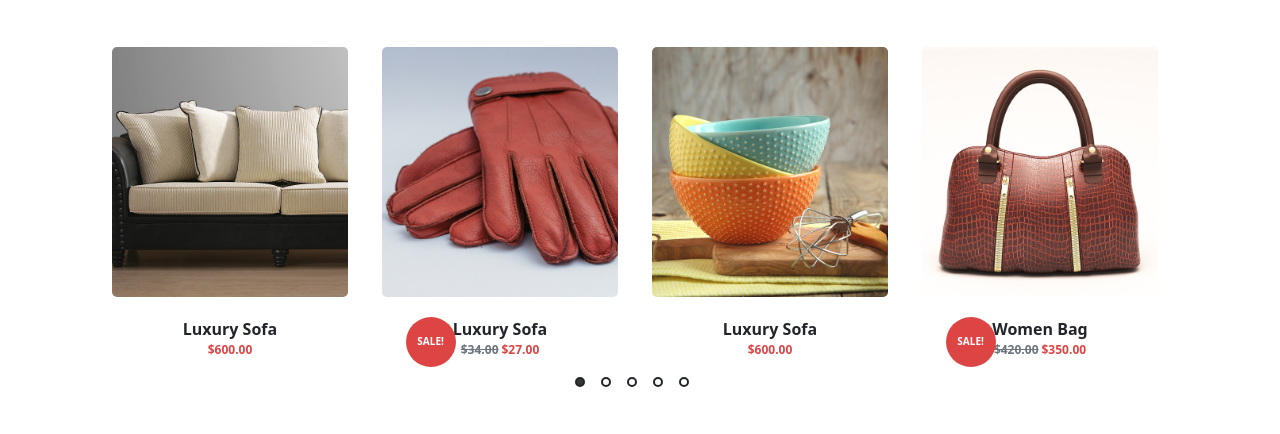
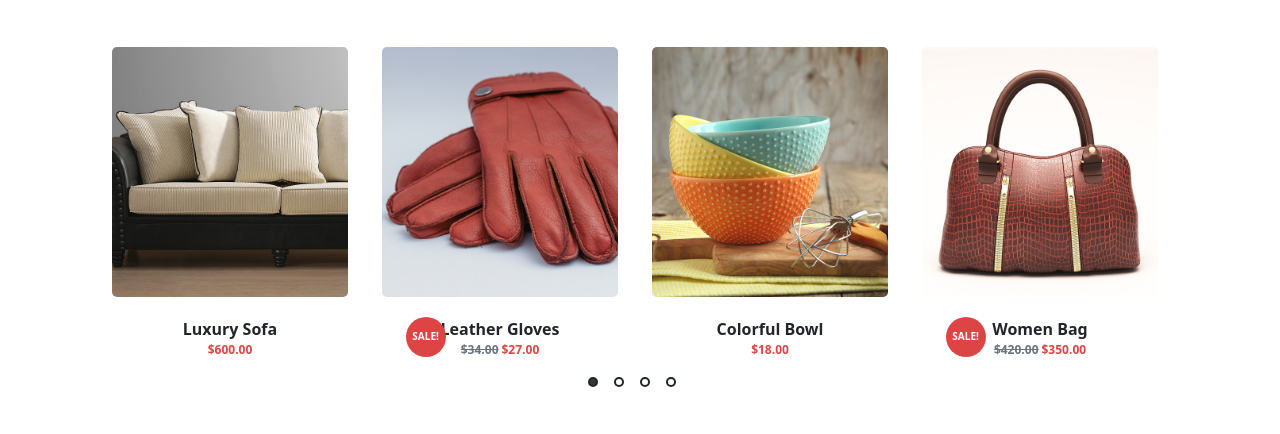
Before and after one commit to N-Georges/Projet-JS---Emporium, a website: page index.html in a window 1280 px wide. Both pictures are taken after a click on the element 580 px from the left and 3267 px from the top of the page. Shown: the part 2886-3320 px from the top of the page. Drawn offline with nearby package versions, Linux system fonts and the light colour scheme.

Commit message:
carrousel finaliser mais manque effet smooth au scroll

```diff
--- a/index.html
+++ b/index.html
@@ -94,7 +94,7 @@
                         </div>
                         <div class="content">
                             <div class="sale">SALE!</div>
-                            <span>Luxury Sofa</span>
+                            <span>Leather Gloves</span>
                             <span>
                                 <span class="ancienPrix">$34.00</span>$27.00
                             </span>
@@ -108,8 +108,8 @@
                             </div>
                         </div>
                         <div class="content">
-                            <span>Luxury Sofa</span>
-                            <span>$600.00</span>
+                            <span>Colorful Bowl</span>
+                            <span>$18.00</span>
                         </div>
                     </div>
                 </div>
@@ -221,7 +221,7 @@
                         <div class="gloves setup"></div>
                         <div class="content">
                             <div class="sale">SALE!</div>
-                            <span>Luxury Sofa</span>
+                            <span>Leather Gloves</span>
                             <span>
                                 <span class="ancienPrix">$34.00</span>$27.00
                             </span>
@@ -230,8 +230,8 @@
                     <div class="cardBowl card col-4 active">
                         <div class="bowl setup"></div>
                         <div class="content">
-                            <span>Luxury Sofa</span>
-                            <span>$600.00</span>
+                            <span>Colorful Bowl</span>
+                            <span>$18.00</span>
                         </div>
                     </div>
                     <div class="cardBag card col-4 active">
@@ -266,11 +266,10 @@
                         </div>
                     </div>
                     <div class="dots">
-                        <span data-clic="1" class="dot active me-3"></span>
-                        <span data-clic="2" class="dot me-3"></span>
-                        <span data-clic="3" class="dot me-3"></span>
-                        <span data-clic="4" class="dot me-3"></span>
-                        <span data-clic="5" class="dot me-3"></span>
+                        <span class="dot active me-3"></span>
+                        <span class="dot me-3"></span>
+                        <span class="dot me-3"></span>
+                        <span class="dot me-3"></span>
                     </div>
                 </div>
             </div>
--- a/public/js/main.js
+++ b/public/js/main.js
@@ -16,24 +16,81 @@ window.addEventListener("scroll", () => {
 })
 
 // caroussel
-let dots = document.querySelectorAll('.dot')
+let dots = Array.from(document.querySelectorAll('.dot'))
+let one = dots[0]
+let two = dots[1]
+let three = dots[2]
+let four = dots[3]
 let slides = Array.from(document.querySelectorAll('.carrousel .card'))
-const SetActive = (i) => {
-    for (slide of slides)
-    if (i == 1) {
-        slide.classList.remove('active')[0];
-        slides[i].classList.add('active')[4];
-    }
-    for(dot of dots)
-    dot.classList.remove('active');
-    dots[i].classList.add('active');
-    console.log(slide)[0];
-    // slides[i].classList.add('active');
-    // ajout de la class active sur les indicateur quand il sont selectionner
-}
-for (let j = 0; j<dots.length; j++){
-    dots[j].addEventListener('click', () => {
-        SetActive(j);
+let lSofa = slides[0]
+let gloves = slides[1]
+let bowl = slides[2]
+let bag = slides[3]
+let tshirt = slides[4]
+let set = slides[5]
+let mSofa = slides[6]
+one.addEventListener('click', () => {
+    lSofa.classList.add('active')
+    gloves.classList.add('active')
+    bowl.classList.add('active')
+    bag.classList.add('active')
+    tshirt.classList.remove('active')
+    set.classList.remove('active')
+    mSofa.classList.remove('active')
+    one.classList.add('active')
+    two.classList.remove('active')
+    three.classList.remove('active')
+    four.classList.remove('active')
+    five.classList.remove('active')
 
-    })
-}
+})
+two.addEventListener('click', () => {
+    lSofa.classList.remove('active')
+    tshirt.classList.add('active')
+    one.classList.remove('active')
+    three.classList.remove('active')
+    four.classList.remove('active')
+    two.classList.add('active')
+})
+three.addEventListener('click', () => {
+    lSofa.classList.remove('active')
+    gloves.classList.remove('active')
+    set.classList.add('active')
+    three.classList.add('active')
+    one.classList.remove('active')
+    two.classList.remove('active')
+    four.classList.remove('active')
+    five.classList.remove('active')
+})
+four.addEventListener('click', () => {
+    lSofa.classList.remove('active')
+    gloves.classList.remove('active')
+    bowl.classList.remove('active')
+    mSofa.classList.add('active')
+    three.classList.remove('active')
+    one.classList.remove('active')
+    two.classList.remove('active')
+    four.classList.add('active')
+})
+
+// const SetActive = (i) => {
+//     for (let slide of slides) {
+//         // if (i == 1) {
+//             lSofa.classList.remove('active');
+//             tshirt.classList.add('active');
+//             slides[i].classList.add('active');
+//             console.log(slide)[0];
+//         // }
+//         for (let dot of dots) {
+//             // ajout de la class active sur les indicateur quand il sont selectionner
+//             dot.classList.remove('active');
+//             dots[i].classList.add('active');
+//         }
+//     }
+// }
+// for (let j = 0; j<dots.length; j++){
+//     dots[j].addEventListener('click', () => {
+//         SetActive(j);
+
+//     })
+// }
--- a/src/scss/modules/_fashionProductSection.scss
+++ b/src/scss/modules/_fashionProductSection.scss
@@ -8,10 +8,11 @@
             align-items: center;
             background-color: $rougeGlobal;
             border-radius: 50%;
-            width: 50px;
-            height: 50px;
+            width: 40px;
+            height: 40px;
             font-size: 10px;
             color: #fff;
+            margin-right: 10px;
         }
         .content{
             position: relative;
```
Also changed, not shown: public/css/app.css, 1 other file.
